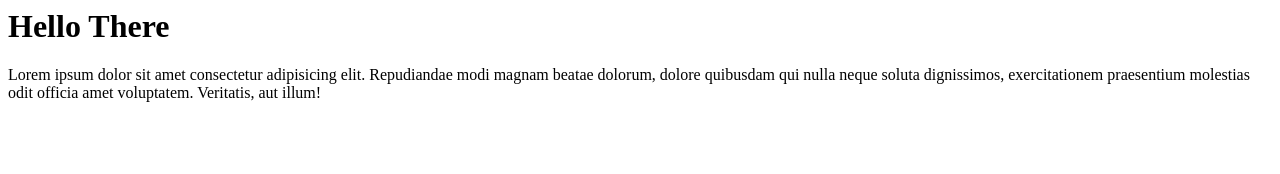
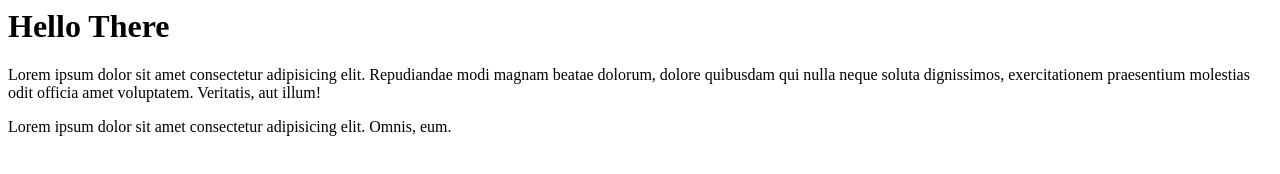
Before and after one commit to panawita/goIT-git-precourse, a plain HTML site: page index.html in a window 1280 px wide. Drawn offline with Linux system fonts and the light colour scheme.

Commit message:
Added second paragraph

```diff
--- a/index.html
+++ b/index.html
@@ -6,3 +6,4 @@
   exercitationem praesentium molestias odit officia amet voluptatem. Veritatis,
   aut illum!
 </p>
+<p>Lorem ipsum dolor sit amet consectetur adipisicing elit. Omnis, eum.</p>
```
